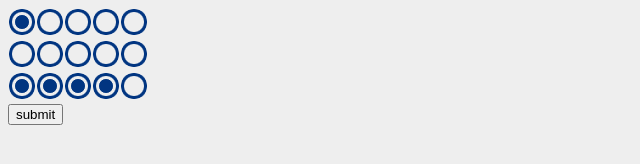
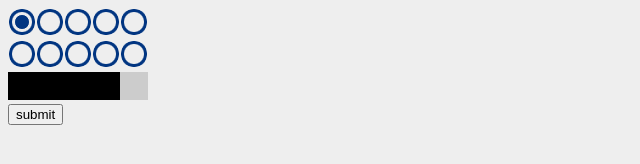
Before and after one commit to silkstreamnet/speedy-rating, a plain HTML site: page index.html in a window 1280 px wide. Both pictures are taken after a click on the element 22 px from the left and 22 px from the top of the page. Shown: the whole page, without its empty margins (0-640 px from the left). Drawn offline with Linux system fonts and the light colour scheme.

Commit message:
v1-1
git-svn-id: http://svn.silkstreamhosting.co.uk/svn/TOOLS/js-speedy-rating/trunk@6841 55df44b1-a43f-421f-89b5-6258b5dffb04

```diff
--- a/index.html
+++ b/index.html
@@ -7,7 +7,9 @@
 
         .speedy-rating {}
         .speedy-rating .speedy-rating-star {background:url(images/rating_single_off.png) no-repeat 0 0; width:28px; height:28px; display:inline-block; cursor:pointer;}
+        .speedy-rating .speedy-rating-star div {width:100%; height:100%; background: #ccc;}
         .speedy-rating .speedy-rating-star-on {background:url(images/rating_single_on.png) no-repeat 0 0;}
+        .speedy-rating .speedy-rating-star-on div {background:#000;}
         .speedy-rating:active {opacity:0.8;}
     </style>
 </head>
@@ -43,7 +45,7 @@
 <script type="text/javascript" src="speedy-rating.js"></script>
 <script type="text/javascript">
     $(function(){
-        $('.speedyrating').SpeedyRating({html_on:'<em></em>',html_off:'<strong></strong>'});
+        $('.speedyrating').SpeedyRating({html_on:'<div></div>',html_off:'<div></div>'});
     });
 
 </script>
--- a/speedy-rating.js
+++ b/speedy-rating.js
@@ -114,17 +114,23 @@
             originobject.after(html).hide();
 
             var object = $('.speedy-rating[data-elid="'+elid+'"]');
+            var last_hit = false;
 
             if (object.length)
             {
-                object.find('.speedy-rating-star').on('mouseover',function(){
-                    var _this = $(this);
-                    var _rating = parseInt(_this.attr('data-rating'));
+                object.find('.speedy-rating-star').on('mouseenter',function(){
+                    if (last_hit != this)
+                    {
+                        last_hit = this;
+                        var _this = $(this);
+                        var _rating = parseInt(_this.attr('data-rating'));
 
-                    if (_rating && _rating <= 5 && _rating >= 1)
-                    {
-                        displayRating(settings,object,_rating);
+                        if (_rating && _rating <= 5 && _rating >= 1)
+                        {
+                            displayRating(settings,object,_rating);
+                        }
                     }
+                    return false;
                 }).on('click',function(){
                     var _this = $(this);
                     var _rating = parseInt(_this.attr('data-rating'));
@@ -143,7 +149,7 @@
                     }
                 });
 
-                object.on('mouseout',function(){
+                object.on('mouseleave',function(){
                     var _this = $(this);
                     var _rating = _els[elid].setrating;
 
@@ -153,8 +159,10 @@
                     }
                     else
                     {
-                        _this.find('.speedy-rating-star').removeClass('speedy-rating-star-on');
+                        _this.find('.speedy-rating-star').removeClass('speedy-rating-star-on').html(settings.html_off);
                     }
+
+                    last_hit = false;
                 });
 
                 //check if value loaded
```
Also changed, not shown: revisions/speedy-rating-1-1.js (+16 -8 lines), revisions/speedy-rating-1-1.min.js.
